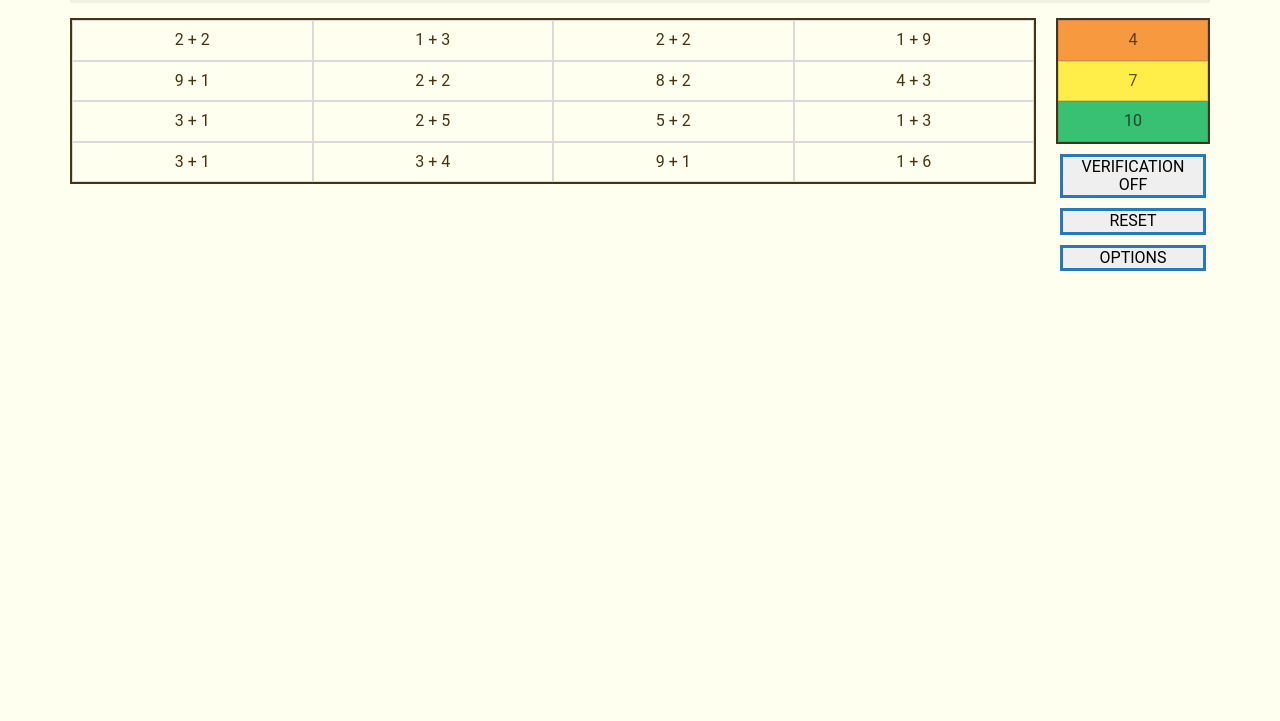
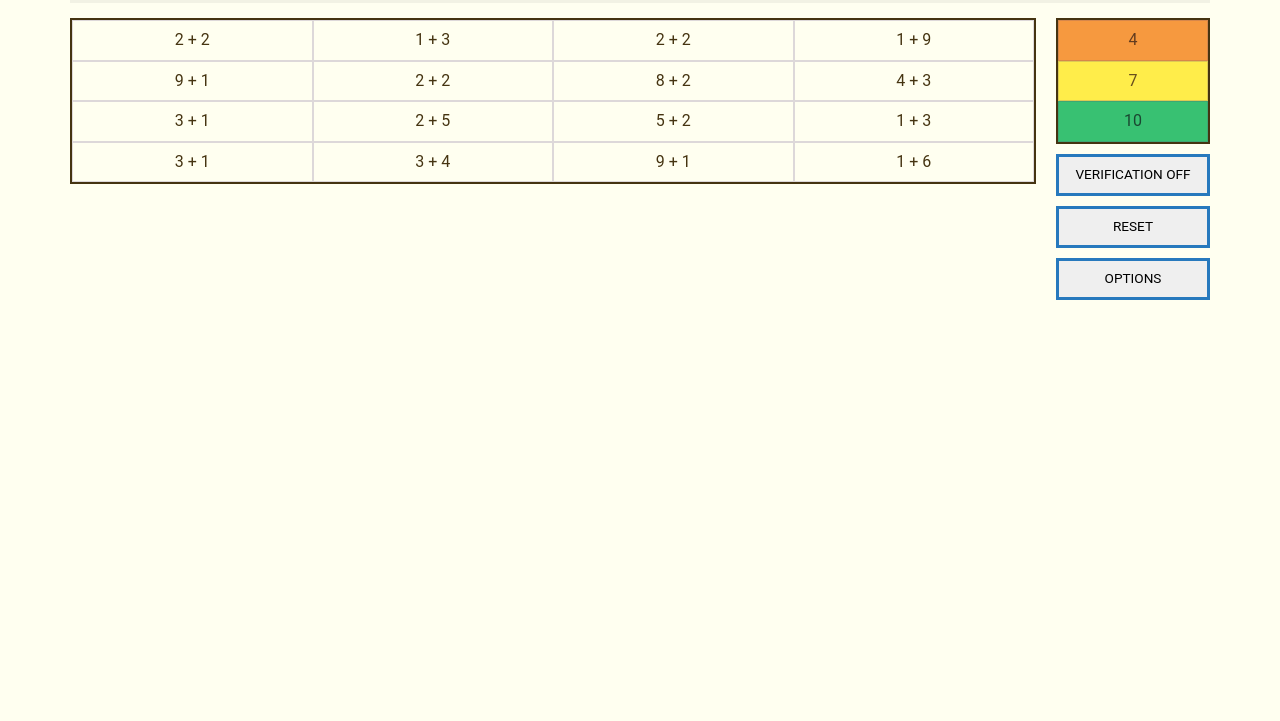
Before and after one commit to KrisLamote/dyscalc, a React app: page / in a window 1280 px wide. Shown: the part 79-800 px from the top of the page. Built offline with nearby package versions, Linux system fonts and the light colour scheme.

Commit message:
upd: refactor option buttons

```diff
--- a/public/index.html
+++ b/public/index.html
@@ -3,6 +3,10 @@
     <head>
         <meta charset="utf-8" />
         <link rel="shortcut icon" href="%PUBLIC_URL%/favicon.ico" />
+        <link
+            href="https://fonts.googleapis.com/css?family=Acme&display=swap"
+            rel="stylesheet"
+        />
         <meta name="viewport" content="width=device-width, initial-scale=1" />
         <meta name="theme-color" content="#000000" />
         <meta
@@ -38,6 +42,5 @@
 
       To begin the development, run `npm start` or `yarn start`.
       To create a production bundle, use `npm run build` or `yarn build`.
-    -->
-  </body>
+    --></body>
 </html>
--- a/src/components/Options.js
+++ b/src/components/Options.js
@@ -5,17 +5,14 @@ import messages from "../translations/defaults";
 
 const Options = ({ onClick }) => {
     return (
-        <div className="row justify-content-md-center no-gutters">
-            <div id="options" className="col-md-auto">
         <button
+            id="options"
             className="btn btn-sm btn-outline-primary"
             onClick={onClick}
             type="button"
         >
             <FormattedMessage {...messages.options.button} />
         </button>
-            </div>
-        </div>
     );
 };
 
--- a/src/components/Reset.js
+++ b/src/components/Reset.js
@@ -20,9 +20,8 @@ const Reset = ({ onClick }) => {
     }, [disabled, onClick]);
 
     return (
-        <div className="row justify-content-md-center no-gutters">
-            <div id="reset" className="col-md-auto">
         <button
+            id="reset"
             className="btn btn-sm btn-outline-primary"
             disabled={disabled}
             onClick={handleClick}
@@ -30,8 +29,6 @@ const Reset = ({ onClick }) => {
         >
             <FormattedMessage {...messages.reset} />
         </button>
-            </div>
-        </div>
     );
 };
 
--- a/src/components/Verify.js
+++ b/src/components/Verify.js
@@ -10,13 +10,9 @@ const Verify = ({ showErrors, toggle }) => {
     });
 
     return (
-        <div className="row justify-content-md-center no-gutters">
-            <div id="verify" className="col-md-auto">
-                <button className={classes} onClick={toggle} type="button">
-                    <FormattedMessage {...messages.verify[showErrors ? "on" : "off"]} />
-                </button>
-            </div>
-        </div>
+        <button id="verify" className={classes} onClick={toggle} type="button">
+            <FormattedMessage {...messages.verify[showErrors ? "on" : "off"]} />
+        </button>
     );
 };
 
--- a/src/css/App.scss
+++ b/src/css/App.scss
@@ -3,13 +3,15 @@
 html,
 body {
     font-family: Roboto, Arial, sans-serif;
-    //font-family: Roboto Mono, monospace;
-    //font-family: Acme;
     background-color: ivory;
     color: #453411;
     margin: 0;
     padding: 0;
     height: 100vh;
+}
+
+button {
+    border-radius: 0;
 }
 
 #root {
@@ -23,7 +25,7 @@ body {
 }
 
 header {
-    font-family: "Acme", sans-serif;
+    font-family: Acme, sans-serif;
     margin: 15px 0;
     display: flex;
     justify-content: center;
@@ -31,6 +33,7 @@ header {
     background-color: rgba(0, 0, 0, 0.05);
     h2 {
         text-transform: uppercase;
+        letter-spacing: 0.2rem;
     }
 }
 
@@ -62,8 +65,13 @@ header {
             &__actions {
                 display: flex;
                 flex-direction: column;
-                align-items: center;
                 justify-content: center;
+                button {
+                    margin-top: 10px;
+                    padding: 0.75em;
+                    text-transform: uppercase;
+                    font-size: 0.85em;
+                }
             }
         }
     }
@@ -114,38 +122,29 @@ header {
 
 #verify,
 #reset,
-#options {
-    padding-top: 10px;
-}
-
-#verify button,
-#reset button,
-#options button,
+#options,
 button#back-to-game {
-    width: 100%;
     border: #2779bd solid 3px;
-    border-radius: 0;
-    width: 146px;
     @media screen and (max-width: 576px) {
         width: 130px;
     }
 }
 
-#verify button.selected {
+#verify.selected {
     background-color: #f56565;
     color: #9b2c2c;
     border-color: #9b2c2c;
 }
 
-#verify button.selected:hover {
-    background-color: #9b2c2c;
+#verify.selected:hover {
+    background-color: #c53030;
     color: ivory;
-    border-color: #9b2c2c;
+    border-color: #742a2a;
 }
 
-#verify button:hover,
-#reset button:hover,
-#options button:hover,
+#verify:hover,
+#reset:hover,
+#options:hover,
 button:hover#back-to-game {
     background-color: #2779bd;
     border: #1c3d5a solid 3px;
--- a/src/translations/defaults.js
+++ b/src/translations/defaults.js
@@ -15,16 +15,16 @@ const defaultMessages = {
     },
     reset: {
         id: "menu.reset",
-        defaultMessage: "RESET",
+        defaultMessage: "reset",
     },
     verify: {
         on: {
             id: "menu.verify.on",
-            defaultMessage: "VERIFICATION ON",
+            defaultMessage: "verification on",
         },
         off: {
             id: "menu.verify.off",
-            defaultMessage: "VERIFICATION OFF",
+            defaultMessage: "verification off",
         },
     },
 };
--- a/src/translations/en.json
+++ b/src/translations/en.json
@@ -1,6 +1,6 @@
 {
-    "menu.options.button": "OPTIONS",
-    "menu.reset": "RESET",
-    "menu.verify.on": "VERIFICATION ON",
-    "menu.verify.off": "VERIFICATION OFF"
+    "menu.options.button": "options",
+    "menu.reset": "reset",
+    "menu.verify.on": "verification on",
+    "menu.verify.off": "verification off"
 }
```
Lines whose indentation alone changed are shown as unchanged.
